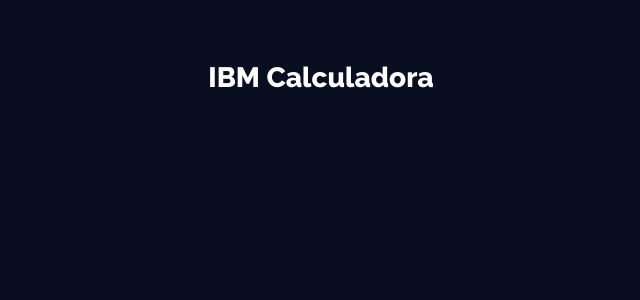
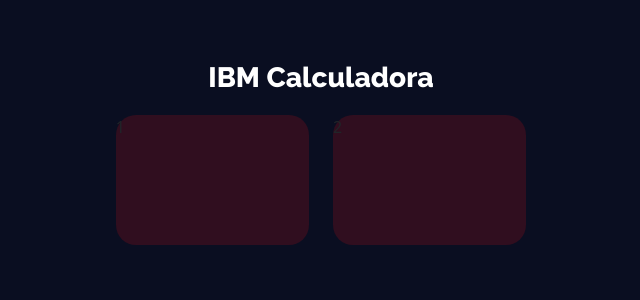
Before and after one commit to BROROZCO/Angular-Calculadora-IMC, an Angular app: page / in a window 1280 px wide. Shown: the top 300 px of the page, without its empty margins (319-959 px from the left). Built offline with nearby package versions, Linux system fonts and the light colour scheme.

Commit message:
Creacion de los cuadritos lilas

```diff
--- a/src/app/components/inicio/inicio.component.css
+++ b/src/app/components/inicio/inicio.component.css
@@ -0,0 +1,5 @@
+.fondoItem{
+    background-color: #FF111328;
+    height: 130PX;
+    border-radius: 20PX;
+}
--- a/src/app/components/inicio/inicio.component.html
+++ b/src/app/components/inicio/inicio.component.html
@@ -1,6 +1,17 @@
 <div class="row">
     <div class="col-lg-4 offset-lg-4">
         <h3 class="titulo">IBM Calculadora</h3>
-
+        <div class="row">
+            <div class="col-lg-6">
+                <div class="fondoItem">
+                    1
+                </div>
+            </div>
+            <div class="col-lg-6">
+                <div class="fondoItem">
+                    2
+                </div>
+            </div>
+        </div>
     </div>
 </div>
```
